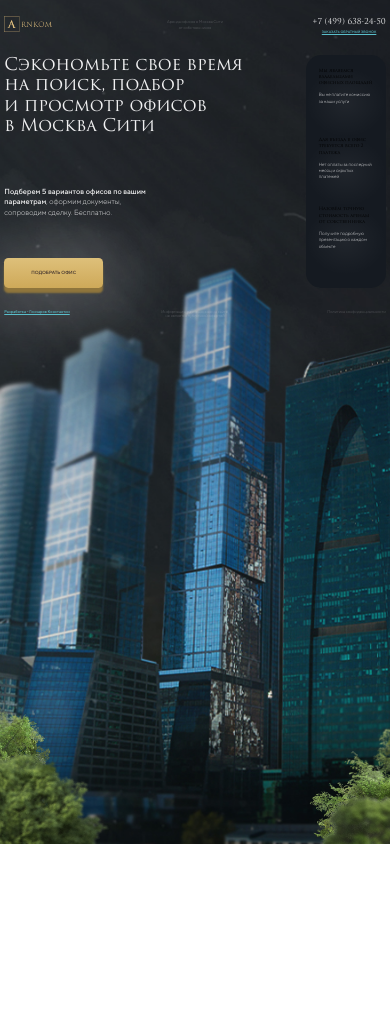
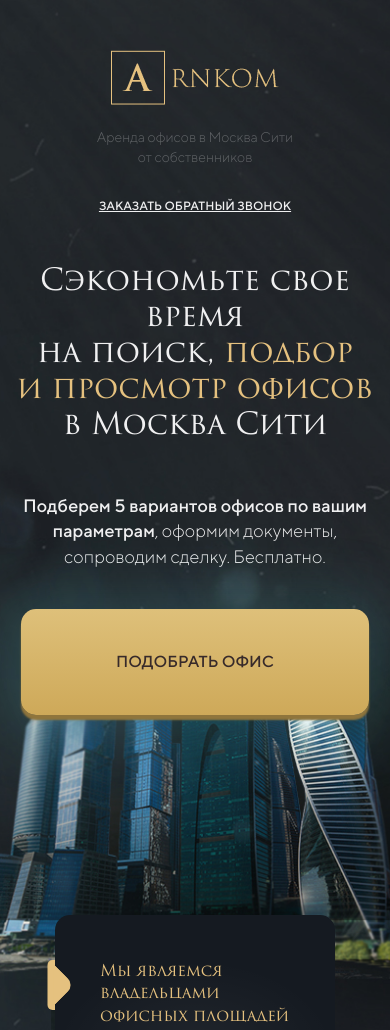
Before and after one commit to egorbabintcev/arnkom-quiz, a website: page public/index.html in a window 390 px wide. Shown: the top 1030 px of the page. Before the commit the page ends 844 px from the top, so only its background shows below. Drawn offline with nearby package versions, Linux system fonts and the light colour scheme; files that its build step writes are made by us from their sources.

Commit message:
Add styles and asset for mobile version, add some links and additional callback block to markup

```diff
--- a/public/index.html
+++ b/public/index.html
@@ -52,6 +52,12 @@
       </div>
     </main>
     <footer class="footer">
+      <div class="footer-contact">
+        <div>
+          <span class="footer-contact__phone">+7 (499) 638-24-50</span>
+        </div>
+        <div><a href="#" class="footer-contact__link">Заказать обратный звонок</a></div>
+      </div>
       <div class="footer-developer">
         <a href="#">Разработка - Гончаров Константин</a>
       </div>
@@ -59,7 +65,7 @@
         <span>Информация, размещенная на сайте,<br>не является публичной офертой</span>
       </div>
       <div class="footer-politics">
-        <span>Политика конфиденциальности</span>
+        <a href="#">Политика конфиденциальности</a>
       </div>
     </footer>
   </div>
--- a/src/sass/main.scss
+++ b/src/sass/main.scss
@@ -5,21 +5,20 @@
 @import 'base/typography';
 @import 'base/colors';
 
+@import 'vendors/include-media';
+
 * {
   box-sizing: border-box;
 }
 
-@media (max-width: 1366px) {
 html {
+  @include media('>481px', '<1366px') {
     font-size: 1.17vw;
   }
+  @include media('<=360px') {
+    font-size: 14px;
   }
-
-// @media (max-width: 960px) {
-//   html {
-//     font-size: 1.66vw;
-//   }
-// }
+}
 
 body {
   min-height: 100vh;
@@ -29,6 +28,13 @@
     position: center;
     repeat: no-repeat;
     size: cover;
+  }
+  @include media('<481px') {
+    background: {
+      image: url('../img/app-background-sm.jpg');
+      position: top center;
+      size: auto 100%;
+    }
   }
 }
 
@@ -47,6 +53,9 @@
   height: em(533);
   position: absolute;
   z-index: -1;
+  @include media('<481px') {
+    display: none;
+  }
 
   &_left {
     left: 0;
@@ -60,11 +69,22 @@
 .header {
   align-items: center;
   display: grid;
+  padding-top: em(50);
+  @include media('>=481px') {
     grid-template-columns: repeat(3, 1fr);
-  padding-top: em(50);
+  }
+  @include media('<481px') {
+    grid-template-rows: repeat(3, max-content);
+    justify-items: center;
+  }
 
   &-logo {
+    @include media('>=481px') {
       justify-self: start;
+    }
+    @include media('<481px') {
+      margin-bottom: em(20);
+    }
 
     & img {
       height: em(55);
@@ -73,8 +93,13 @@
 
   &-title {
     align-items: center;
+    text-align: center;
+    @include media('>=481px') {
       justify-self: center;
-    text-align: center;
+    }
+    @include media('<481px') {
+      margin-bottom: em(30);
+    }
 
     & span {
       color: var(--light-color);
@@ -89,8 +114,10 @@
   }
 
   &-contact {
+    text-align: center;
+    @include media('>=481px') {
       justify-self: end;
-    text-align: center;
+    }
 
     &__phone {
       color: var(--light-color);
@@ -98,6 +125,9 @@
       font: {
         family: var(--title-font);
         size: em(28);
+      }
+      @include media('<481px') {
+        display: none;
       }
     }
 
@@ -108,6 +138,9 @@
         family: var(--subtitle-font);
         size: em(12);
       }
+      @include media('<481px') {
+        color: var(--light-color);
+      }
     }
   }
 }
@@ -116,6 +149,18 @@
   display: flex;
   justify-content: space-between;
   padding-top: em(70);
+  @include media('<481px') {
+    align-items: center;
+    flex-direction: column;
+    padding-top: em(50);
+  }
+
+  &-content {
+    @include media('<481px') {
+      text-align: center;
+      margin-bottom: em(200);
+    }
+  }
 
   &__title {
     color: var(--light-color);
@@ -125,9 +170,12 @@
       family: var(--title-font);
       size: em(60);
     }
+    @include media('<481px') {
+      font-size: em(30);
+    }
 
     & strong {
-      color: var(--accent-color);
+      color: var(--accent-color-khaki);
     }
   }
 
@@ -139,6 +187,9 @@
       family: var(--subtitle-font);
       size: em(26);
       weight: 300;
+    }
+    @include media('<481px') {
+      font-size: em(18);
     }
 
     & strong {
@@ -160,6 +211,9 @@
       size: em(16);
       weight: 500;
     }
+    @include media('<481px') {
+      box-shadow: 0px 5px 2px 0px #8f753c, 0px 5px 60px 20px rgba(89, 189, 201, 0.2);
+    }
   }
 
   &-features {
@@ -180,7 +234,7 @@
     background: radial-gradient(50% 50% at 50% 50%, rgba(255, 255, 255, 0.05) 0%, rgba(255, 255, 255, 0) 100%);
 
     &::before {
-      background-color: var(--accent-color);
+      background-color: var(--accent-color-khaki);
       border-radius: em(5);
       content: '';
       display: block;
@@ -193,7 +247,7 @@
     }
 
     &::after {
-      background-color: var(--accent-color);
+      background-color: var(--accent-color-khaki);
       border-bottom-right-radius: em(10);
       clip-path: polygon(100% 0, 0% 100%, 100% 100%);
       content: '';
@@ -208,7 +262,7 @@
     }
 
     &-title {
-      color: var(--accent-color);
+      color: var(--accent-color-khaki);
       line-height: 1.4;
       margin-bottom: em(20);
       font: {
@@ -232,37 +286,93 @@
 .footer {
   background-color: transparent;
   display: grid;
-  grid-template-columns: repeat(3, 1fr);
   padding-top: em(75);
   padding-bottom: em(25);
+  @include media('>=481px') {
+    grid-template-columns: repeat(3, 1fr);
+  }
+  @include media('<481px') {
+    grid-template-rows: repeat(3, max-content);
+    justify-items: center;
+  }
 
   & div {
     align-items: center;
 
-    &:nth-child(1) {
+    @include media('>=481px') {
+      &:nth-child(2) {
         justify-self: start;
       }
 
-    &:nth-child(2) {
+      &:nth-child(3) {
         justify-self: center;
       }
 
-    &:nth-child(3) {
+      &:nth-child(4) {
         justify-self: end;
       }
     }
 
-  &-developer a {
+    @include media('<481px') {
+      &:nth-of-type(4) {
+        order: 3;
+      }
+      &:nth-of-type(3) {
+        order: 2;
+      }
+      &:nth-of-type(2) {
+        order: 4;
+      }
+    }
+  }
+
+  &-contact {
+    text-align: center;
+    margin-bottom: em(50);
+    @include media('>481px') {
+      display: none;
+    }
+
+    &__phone {
+      color: var(--light-color);
+      line-height: 2;
+      font: {
+        family: var(--title-font);
+        size: em(28);
+      }
+    }
+
+    &__link {
+      color: var(--light-color);
+      text-transform: uppercase;
+      font: {
+        family: var(--subtitle-font);
+        size: em(12);
+      }
+    }
+  }
+
+  &-developer {
+    @include media('<481px') {
+      margin-top: em(40);
+    }
+
+    & a {
       color: var(--accent-color-cyan);
       font: {
         family: var(--subtitle-font);
         size: em(14);
       }
     }
+  }
 
   &-pass, &-politics {
     text-align: center;
-    & span {
+    @include media('<481px') {
+      margin-bottom: em(10);
+    }
+
+    & * {
       color: var(--light-color);
       opacity: 0.3;
       font: {
```
Also changed, not shown: public/img/app-background-sm.jpg (added). Lines whose indentation alone changed are shown as unchanged.
